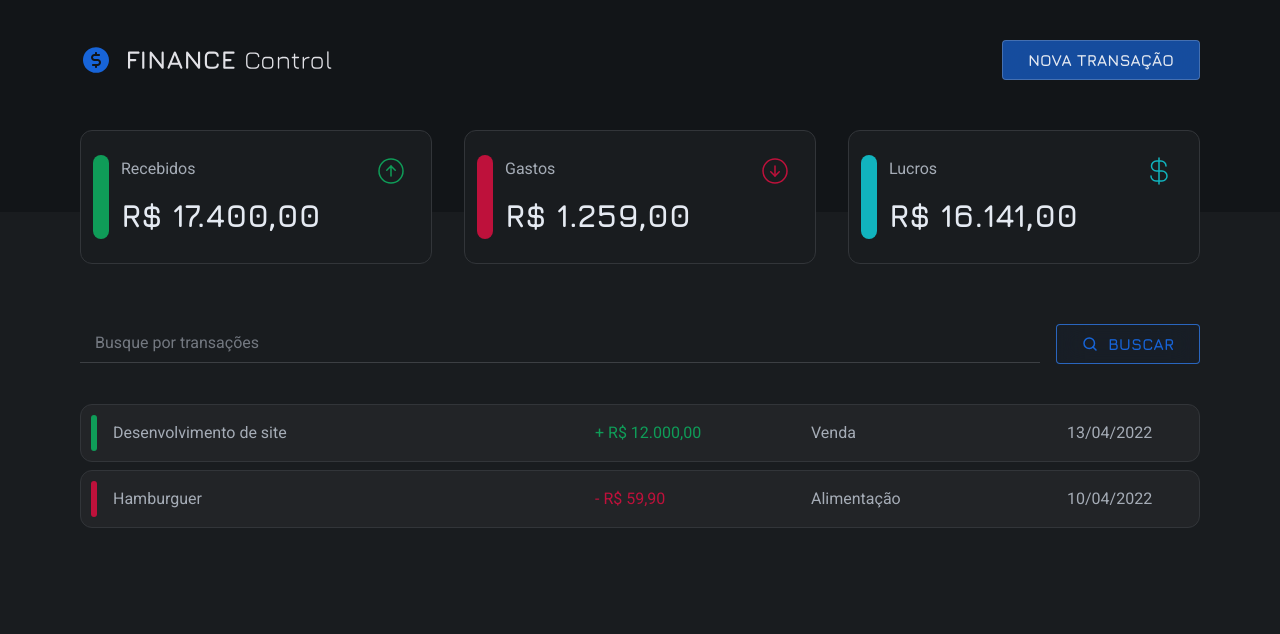
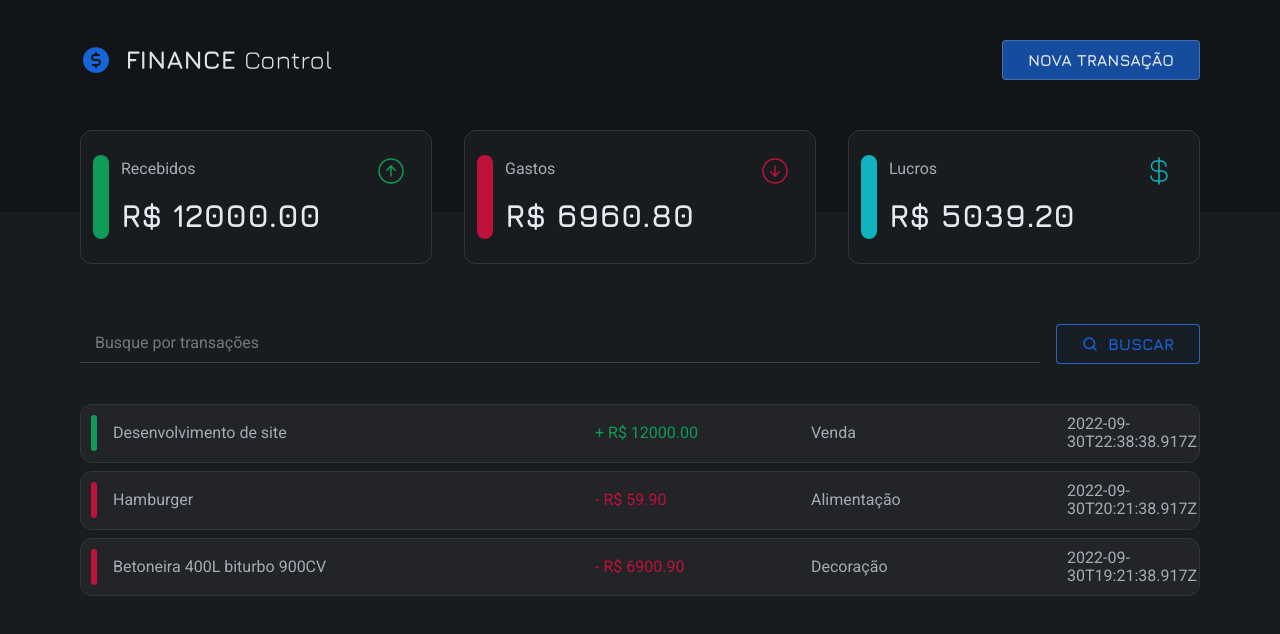
Before and after one commit to sirhent/react-finance-control, a React (Vite) app: page / in a window 1280 px wide. Shown: the top 634 px of the page. Built offline with nearby package versions, Linux system fonts and the light colour scheme; data requests are answered from the project's data file.

Commit message:
Implement json-server

```diff
--- a/package.json
+++ b/package.json
@@ -5,6 +5,7 @@
   "type": "module",
   "scripts": {
     "dev": "vite",
+    "dev:server": "json-server server.json -p 3999 -w -d 500",
     "build": "tsc && vite build",
     "preview": "vite preview"
   },
@@ -23,6 +24,7 @@
     "@types/react-dom": "^18.0.6",
     "@types/styled-components": "^5.1.26",
     "@vitejs/plugin-react": "^2.1.0",
+    "json-server": "^0.17.0",
     "typescript": "^4.6.4",
     "vite": "^3.1.0"
   }
--- /dev/null
+++ b/server.json
@@ -0,0 +1,28 @@
+{
+  "transactions": [
+    {
+      "id": 1,
+      "title": "Desenvolvimento de site",
+      "type": "income",
+      "category": "Venda",
+      "value": 12000,
+      "createdAt": "2022-09-30T22:38:38.917Z"
+    },
+    {
+      "id": 2,
+      "title": "Hamburger",
+      "type": "outcome",
+      "category": "Alimentação",
+      "value": 59.90,
+      "createdAt": "2022-09-30T20:21:38.917Z"
+    },
+    {
+      "id": 3,
+      "title": "Betoneira 400L biturbo 900CV",
+      "type": "outcome",
+      "category": "Decoração",
+      "value": 6900.90,
+      "createdAt": "2022-09-30T19:21:38.917Z"
+    }
+  ]
+}
--- a/src/App.tsx
+++ b/src/App.tsx
@@ -1,4 +1,5 @@
 import { ThemeProvider } from "styled-components";
+import { TransactionsProvider } from "./contexts/TransactionsContext";
 import { Transactions } from "./pages/Transactions";
 import { GlobalStyle } from "./styles/global";
 import { darkTheme } from "./styles/themes/darkTheme";
@@ -8,7 +9,9 @@ export function App() {
     <ThemeProvider theme={darkTheme}>
       <GlobalStyle />
 
-      <Transactions />
+      <TransactionsProvider>
+        <Transactions />
+      </TransactionsProvider>
     </ThemeProvider>
   );
 }
--- /dev/null
+++ b/src/contexts/TransactionsContext.tsx
@@ -0,0 +1,41 @@
+import { createContext, ReactNode, useEffect, useState } from "react";
+
+interface Transaction {
+  id: number;
+  title: string;
+  value: number;
+  type: "income" | "outcome";
+  category: string;
+  createdAt: string;
+}
+
+interface TransactionContextType {
+  transactions: Transaction[];
+}
+
+export const TransactionsContext = createContext({} as TransactionContextType);
+
+interface TransactionsProviderProps {
+  children: ReactNode;
+}
+
+export function TransactionsProvider(props: TransactionsProviderProps) {
+  const [ transactions, setTransactions ] = useState<Transaction[]>([]);
+
+  async function loadTransactions() {
+    const response = await fetch("http://localhost:3999/transactions");
+    const data = await response.json();
+
+    setTransactions(data);
+  }
+
+  useEffect(() => {
+    loadTransactions();
+  }, []);
+
+  return (
+    <TransactionsContext.Provider value={{ transactions }}>
+      {props.children}
+    </TransactionsContext.Provider>
+  );
+}
--- a/src/features/NewTransactionModal/styles.ts
+++ b/src/features/NewTransactionModal/styles.ts
@@ -178,11 +178,6 @@ export const TransactionTypeButton = styled(RadioGroup.Item)<TransactionTypeButt
   }
 
   &[data-state="checked"] ${RadioButton} {
-    /* border:
-      ${(props) => props.theme.stroke_size_tiny}
-      solid
-      ${(props) => props.theme.color_white_40}; */
-    /* background-color: ${(props) => props.theme.color_bg_secondary}; */
     border:
       ${(props) => props.theme.stroke_size_tiny}
       solid
--- a/src/features/Summary/index.tsx
+++ b/src/features/Summary/index.tsx
@@ -1,28 +1,46 @@
+import { useContext } from "react";
+import { TransactionsContext } from "../../contexts/TransactionsContext";
 import { SummaryCard } from "./Components/SummaryCard";
 import * as Styled from "./styles";
 
 export function Summary() {
+  const { transactions } = useContext(TransactionsContext);
+
+  let totalIncome = 0;
+  let totalOutcome = 0;
+  let totalProfit = 0;
+
+  for (let i = 0; i < transactions.length; i++) {
+    if (transactions[i].type === "income") {
+      totalIncome += transactions[i].value;
+    } else {
+      totalOutcome += transactions[i].value;
+    }
+  }
+
+  totalProfit = totalIncome - totalOutcome;
+
   return (
     <Styled.SummaryContainer>
       <SummaryCard
         themeColor="success"
         iconName="ArrowCircleUp"
         summaryTitle="Recebidos"
-        currencyValue="R$ 17.400,00"
+        currencyValue={`R$ ${totalIncome.toFixed(2)}`}
       />
 
       <SummaryCard
         themeColor="error"
         iconName="ArrowCircleDown"
         summaryTitle="Gastos"
-        currencyValue="R$ 1.259,00"
+        currencyValue={`R$ ${totalOutcome.toFixed(2)}`}
       />
 
       <SummaryCard
         themeColor="progress"
         iconName="CurrencyDollar"
         summaryTitle="Lucros"
-        currencyValue="R$ 16.141,00"
+        currencyValue={`R$ ${totalProfit.toFixed(2)}`}
       />
     </Styled.SummaryContainer>
   );
--- a/src/features/TransactionsList/index.tsx
+++ b/src/features/TransactionsList/index.tsx
@@ -5,51 +5,55 @@ export interface TransactionItemVariants {
 }
 
 export interface TransactionItemData {
-  transactionTitle: string;
-  transactionValue: string;
-  transactionType: "income" | "outcome";
-  transactionCategory: string;
-  transactionDate: string;
+  id: number;
+  title: string;
+  value: number;
+  type: "income" | "outcome";
+  category: string;
+  createdAt: string;
 }
 interface TransactionsListProps {
-  list: TransactionItemData[];
+  transactions: TransactionItemData[];
 }
 
 export function TransactionsList(props: TransactionsListProps) {
   return (
     <Styled.TransactionsListContainer>
-      {props.list.map((transaction) => {
+      {props.transactions.map((transaction) => {
         return (
           <Styled.TransactionItem
-            key={transaction.transactionTitle}
+            key={transaction.id}
             themeColor={
-              transaction.transactionType === "income" ? "success" : "error"
+              transaction.type === "income" ? "success" : "error"
             }
           >
             <Styled.ItemLeftBar
               themeColor={
-                transaction.transactionType === "income" ? "success" : "error"
+                transaction.type === "income" ? "success" : "error"
               }
             />
 
             <Styled.TransactionTitle>
-              {transaction.transactionTitle}
+              {transaction.title}
             </Styled.TransactionTitle>
 
             <Styled.TransactionValue
               themeColor={
-                transaction.transactionType === "income" ? "success" : "error"
+                transaction.type === "income" ? "success" : "error"
               }
             >
-              {transaction.transactionValue}
+              {transaction.type === "income"
+                ? `+ R$ ${transaction.value.toFixed(2)}`
+                : `- R$ ${transaction.value.toFixed(2)}`
+              }
             </Styled.TransactionValue>
 
             <Styled.TransactionType>
-              {transaction.transactionCategory}
+              {transaction.category}
             </Styled.TransactionType>
 
             <Styled.TransactionDate>
-              {transaction.transactionDate}
+              {transaction.createdAt}
             </Styled.TransactionDate>
           </Styled.TransactionItem>
         );
--- a/src/pages/Transactions/index.tsx
+++ b/src/pages/Transactions/index.tsx
@@ -1,3 +1,5 @@
+import { useContext, useEffect, useState } from "react";
+import { TransactionsContext } from "../../contexts/TransactionsContext";
 import { SearchForm } from "../../features/SearchForm";
 import { Summary } from "../../features/Summary";
 import { TransactionItemData, TransactionsList } from "../../features/TransactionsList";
@@ -5,28 +7,32 @@ import { DefaultPageLayout } from "../../layouts/DefaultPageLayout";
 
 const transactionsData_dummy: TransactionItemData[] = [
   {
-    transactionTitle: "Desenvolvimento de site",
-    transactionValue: "+ R$ 12.000,00",
-    transactionType: "income",
-    transactionCategory: "Venda",
-    transactionDate: "13/04/2022",
+    id: 1,
+    title: "Desenvolvimento de site",
+    value: 12000.00,
+    type: "income",
+    category: "Venda",
+    createdAt: "13/04/2022",
   },
   {
-    transactionTitle: "Hamburguer",
-    transactionValue: "- R$ 59,90",
-    transactionType: "outcome",
-    transactionCategory: "Alimentação",
-    transactionDate: "10/04/2022",
+    id: 2,
+    title: "Hamburguer",
+    value: 59.90,
+    type: "outcome",
+    category: "Alimentação",
+    createdAt: "10/04/2022",
   },
 ];
 
 export function Transactions() {
+  const { transactions } = useContext(TransactionsContext);
+
   return (
     <DefaultPageLayout>
       <Summary />
 
       <SearchForm />
-      <TransactionsList list={transactionsData_dummy} />
+      <TransactionsList transactions={transactions} />
     </DefaultPageLayout>
   );
 }
```
Also changed, not shown: 1 other file (tests, documents, lock files or other folders).
